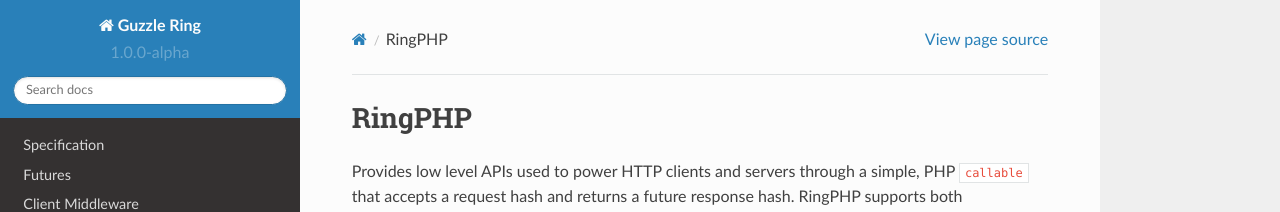
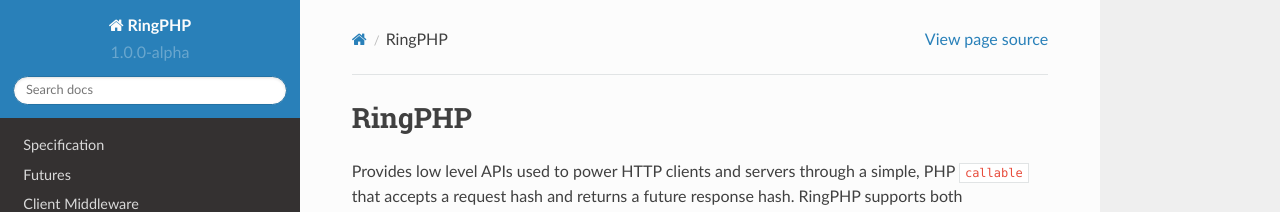
Before and after one commit to guzzle/RingPHP, a Sphinx documentation site: the page built from docs/index.rst, in a window 1280 px wide. Shown: the top 212 px of the page. Built offline with Sphinx 7.4.7 and the Read the Docs theme 2.0.0, drawn with Linux system fonts in a browser that asks for light colours.

Commit message:
Renaming

```diff
--- a/docs/conf.py
+++ b/docs/conf.py
@@ -12,12 +12,12 @@
 templates_path = ['_templates']
 source_suffix = '.rst'
 master_doc = 'index'
-project = u'Guzzle Ring'
+project = u'RingPHP'
 copyright = u'2014, Michael Dowling'
 version = '1.0.0-alpha'
 exclude_patterns = ['_build']
 
-html_title = "Guzzle Ring"
-html_short_title = "Guzzle Ring"
+html_title = "RingPHP"
+html_short_title = "RingPHP"
 html_theme = "sphinx_rtd_theme"
 html_theme_path = [sphinx_rtd_theme.get_html_theme_path()]
```
